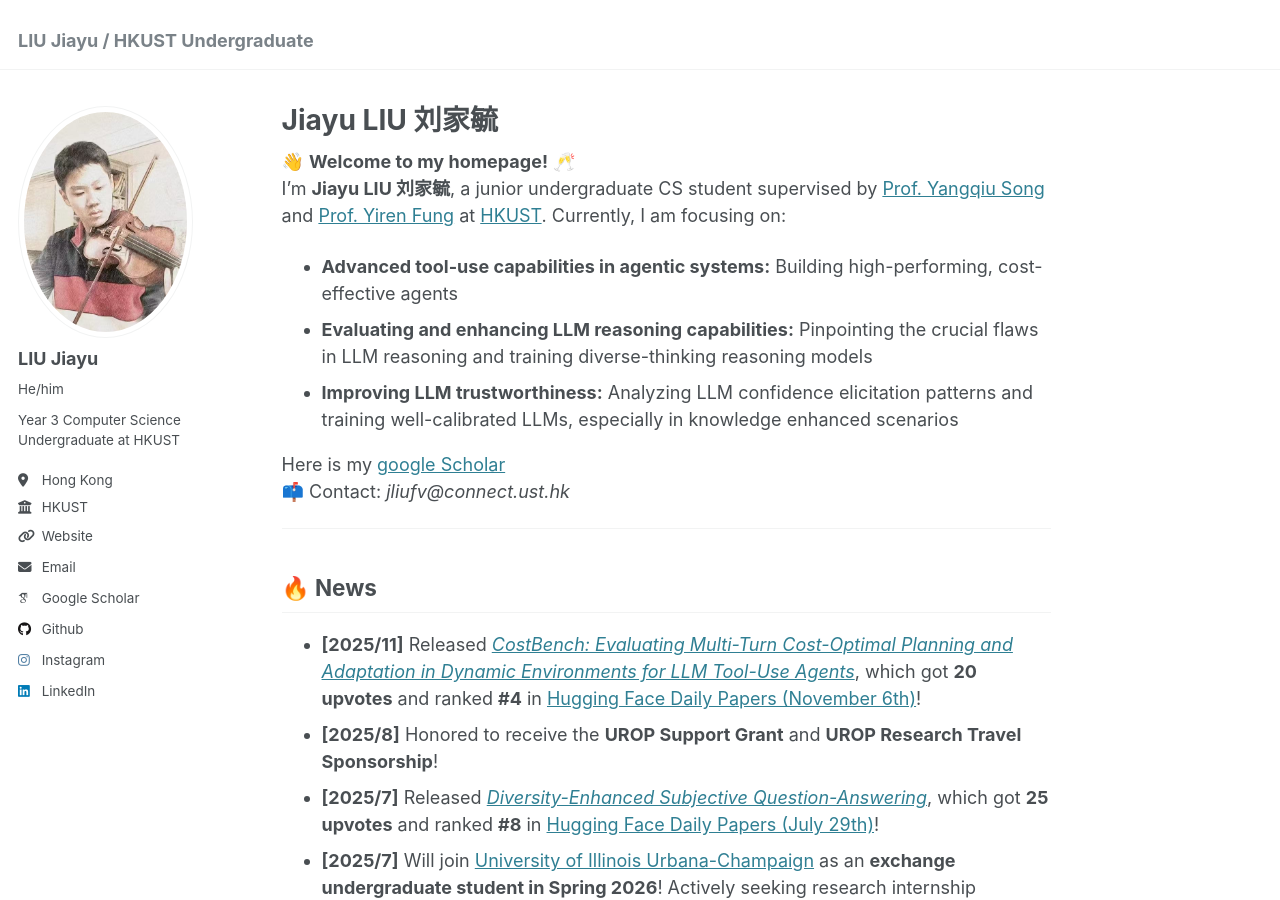
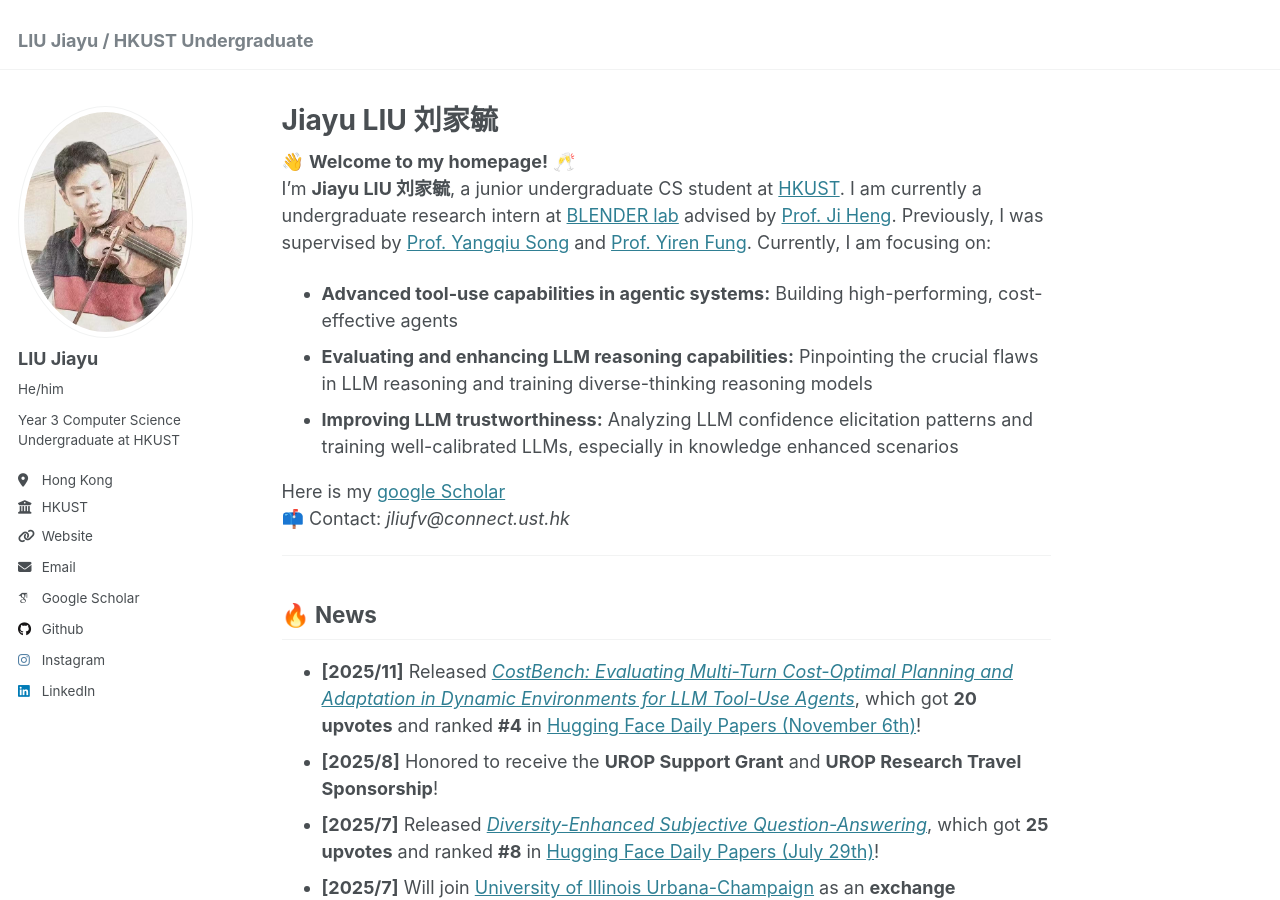
Before and after one commit to JiayuJeff/JiayuJeff.github.io, a Jekyll site: the page built from _pages/about.md, in a window 1280 px wide and 900 px high. Built offline with Jekyll 4.4.1, drawn with Linux system fonts in a browser that asks for light colours; some web fonts are replaced.

Commit message:
Update about.md

```diff
--- a/_pages/about.md
+++ b/_pages/about.md
@@ -9,7 +9,7 @@ redirect_from:
 ---
 
 👋 **Welcome to my homepage!** 🥂
-I’m **Jiayu LIU 刘家毓**, a junior undergraduate CS student supervised by [Prof. Yangqiu Song](https://www.cse.ust.hk/~yqsong/) and [Prof. Yiren Fung](https://mayrfung.github.io/) at [HKUST](https://hkust.edu.hk/). Currently, I am focusing on:
+I’m **Jiayu LIU 刘家毓**, a junior undergraduate CS student at [HKUST](https://hkust.edu.hk/). I am currently a undergraduate research intern at [BLENDER lab](https://blender.cs.illinois.edu/index.html) advised by [Prof. Ji Heng](https://blender.cs.illinois.edu/hengji.html). Previously, I was supervised by [Prof. Yangqiu Song](https://www.cse.ust.hk/~yqsong/) and [Prof. Yiren Fung](https://mayrfung.github.io/). Currently, I am focusing on:
 
 - **Advanced tool-use capabilities in agentic systems:** Building high-performing, cost-effective agents
 - **Evaluating and enhancing LLM reasoning capabilities:** Pinpointing the crucial flaws in LLM reasoning and training diverse-thinking reasoning models
```
